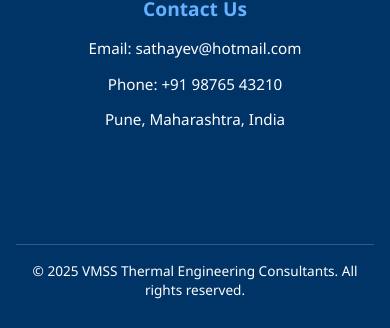
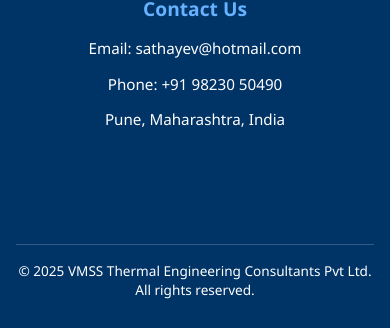
Before and after one commit to TopkarCoder/VMSS_Website, a React (Vite) app: page /contact in a window 390 px wide. Shown: the part 1938-2266 px from the top of the page. Built offline with nearby package versions, Linux system fonts and the light colour scheme.

Commit message:
fixes:1) Corrected footer Phone and Pvt Ltd. 2)Corrected path for vmss logo 3)SPA fallback vercel.json

```diff
--- a/src/components/Footer.jsx
+++ b/src/components/Footer.jsx
@@ -31,7 +31,7 @@ export default function Footer() {
         <div className="footer-section">
           <h4>Contact Us</h4>
           <p>Email: sathayev@hotmail.com</p>
-          <p>Phone: +91 98765 43210</p>
+          <p>Phone: +91 98230 50490</p>
           <p>Pune, Maharashtra, India</p>
           <div className="footer-social">
             <a href="#"><i className="fab fa-linkedin"></i></a>
@@ -41,7 +41,7 @@ export default function Footer() {
       </div>
 
       <div className="footer-bottom">
-        © {new Date().getFullYear()} VMSS Thermal Engineering Consultants. All rights reserved.
+        © {new Date().getFullYear()} VMSS Thermal Engineering Consultants Pvt Ltd. All rights reserved.
       </div>
     </footer>
   );
--- a/src/pages/Company.jsx
+++ b/src/pages/Company.jsx
@@ -5,7 +5,7 @@ export default function Company() {
     <div className='page'>
       <div className="about-page">
         <div className="about-logo">
-          <img src="/public/images/vmss-logo.png" alt="VMSS Logo" />
+          <img src="/images/vmss-logo.png" alt="VMSS Logo" />
         </div>
 
         {/* Company Overview */}
```
Also changed, not shown: vercel.json (added), 1 other file (tests, documents, lock files or other folders).
